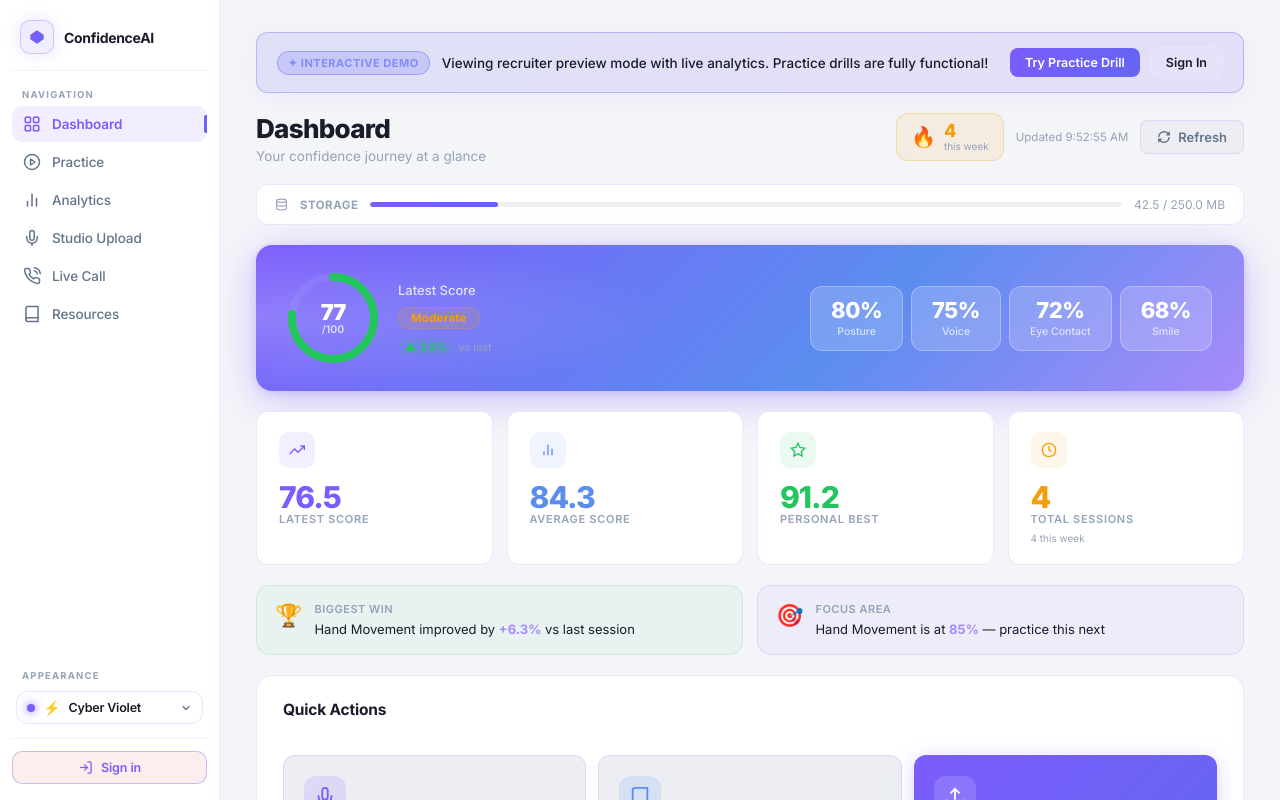
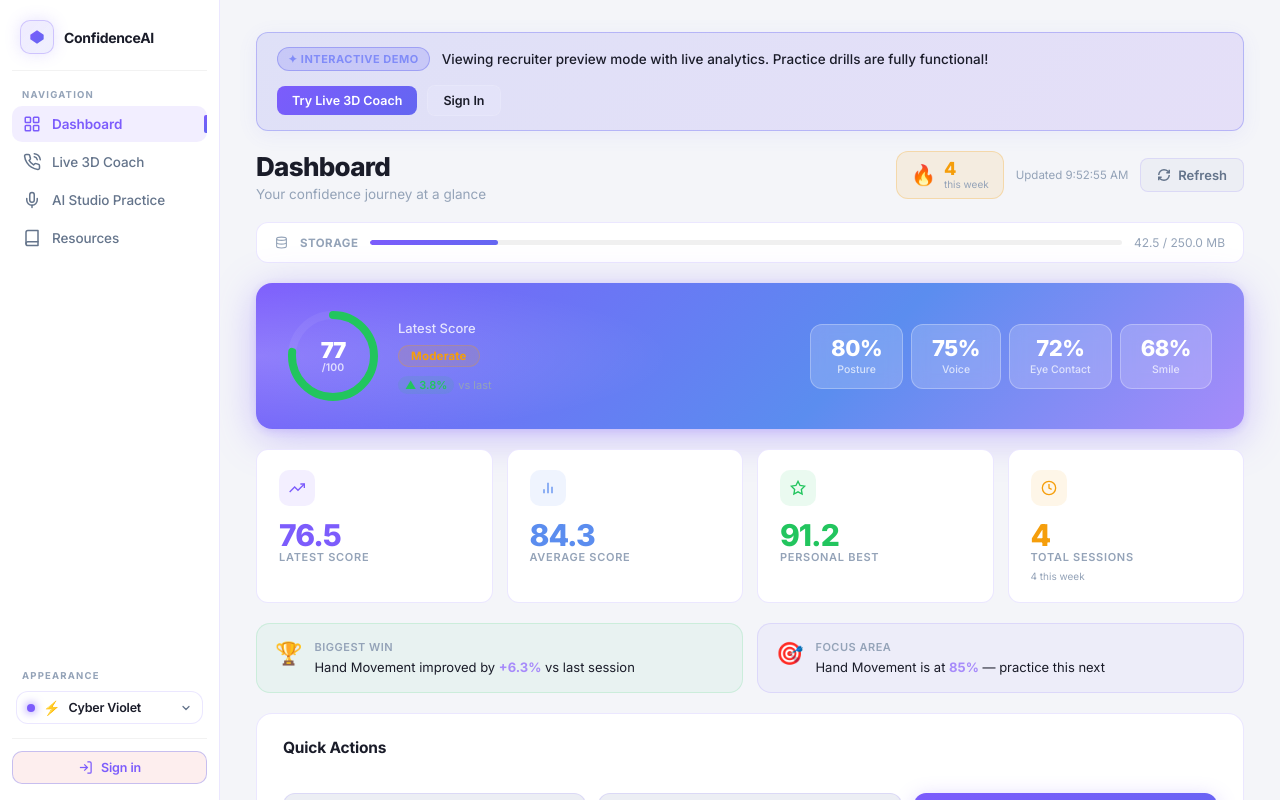
Before and after one commit to AbhayRanda/confidence-ai, a React (Create React App) app in the folder frontend/: page /dashboard in a window 1280 px wide. Built offline with nearby package versions, Linux system fonts and the light colour scheme.

Commit message:
refactor: streamline navigation bar and session table for clean recruiter UX

```diff
--- a/frontend/src/components/Navbar.js
+++ b/frontend/src/components/Navbar.js
@@ -22,43 +22,22 @@ const NAV_ITEMS = [
     ),
   },
   {
-    to: "/practice",
-    label: "Practice",
+    to: "/live",
+    label: "Live 3D Coach",
     icon: (
       <svg width="18" height="18" viewBox="0 0 24 24" fill="none" stroke="currentColor" strokeWidth="2" strokeLinecap="round" strokeLinejoin="round">
-        <circle cx="12" cy="12" r="10" />
-        <polygon points="10 8 16 12 10 16 10 8" />
-      </svg>
-    ),
-  },
-  {
-    to: "/progress",
-    label: "Analytics",
-    icon: (
-      <svg width="18" height="18" viewBox="0 0 24 24" fill="none" stroke="currentColor" strokeWidth="2" strokeLinecap="round" strokeLinejoin="round">
-        <line x1="18" y1="20" x2="18" y2="10" />
-        <line x1="12" y1="20" x2="12" y2="4" />
-        <line x1="6" y1="20" x2="6" y2="14" />
+        <path d="M15.05 5A5 5 0 0 1 19 8.95M15.05 1A9 9 0 0 1 23 8.94" />
+        <path d="M22 16.92v3a2 2 0 0 1-2.18 2 19.79 19.79 0 0 1-8.63-3.07 19.5 19.5 0 0 1-6-6 19.79 19.79 0 0 1-3.07-8.67A2 2 0 0 1 4.11 2h3a2 2 0 0 1 2 1.72c.127.96.361 1.903.7 2.81a2 2 0 0 1-.45 2.11L8.09 9.91a16 16 0 0 0 6 6l1.27-1.27a2 2 0 0 1 2.11-.45c.907.339 1.85.573 2.81.7A2 2 0 0 1 22 16.92z" />
       </svg>
     ),
   },
   {
     to: "/ai",
-    label: "Studio Upload",
+    label: "AI Studio Practice",
     icon: (
       <svg width="18" height="18" viewBox="0 0 24 24" fill="none" stroke="currentColor" strokeWidth="2" strokeLinecap="round" strokeLinejoin="round">
         <path d="M12 2a3 3 0 0 0-3 3v7a3 3 0 0 0 6 0V5a3 3 0 0 0-3-3Z"/>
         <path d="M19 10v2a7 7 0 0 1-14 0v-2"/><line x1="12" y1="19" x2="12" y2="22"/>
-      </svg>
-    ),
-  },
-  {
-    to: "/live",
-    label: "Live Call",
-    icon: (
-      <svg width="18" height="18" viewBox="0 0 24 24" fill="none" stroke="currentColor" strokeWidth="2" strokeLinecap="round" strokeLinejoin="round">
-        <path d="M15.05 5A5 5 0 0 1 19 8.95M15.05 1A9 9 0 0 1 23 8.94" />
-        <path d="M22 16.92v3a2 2 0 0 1-2.18 2 19.79 19.79 0 0 1-8.63-3.07 19.5 19.5 0 0 1-6-6 19.79 19.79 0 0 1-3.07-8.67A2 2 0 0 1 4.11 2h3a2 2 0 0 1 2 1.72c.127.96.361 1.903.7 2.81a2 2 0 0 1-.45 2.11L8.09 9.91a16 16 0 0 0 6 6l1.27-1.27a2 2 0 0 1 2.11-.45c.907.339 1.85.573 2.81.7A2 2 0 0 1 22 16.92z" />
       </svg>
     ),
   },
--- a/frontend/src/pages/Dashboard.js
+++ b/frontend/src/pages/Dashboard.js
@@ -417,8 +417,8 @@ function Dashboard() {
             </span>
           </div>
           <div className="dash-guest-actions">
-            <button onClick={() => navigate("/practice")} className="dash-guest-btn dash-guest-btn--primary">
-              Try Practice Drill
+            <button onClick={() => navigate("/live")} className="dash-guest-btn dash-guest-btn--primary">
+              Try Live 3D Coach
             </button>
             <button onClick={() => navigate("/login")} className="dash-guest-btn dash-guest-btn--secondary">
               Sign In
@@ -586,35 +586,35 @@ function Dashboard() {
           <h2 className="dash-section-title">Quick Actions</h2>
         </div>
         <div className="dash-actions-grid">
+          <button className="dash-action-card" onClick={() => navigate("/live")} id="start-live-btn">
+            <div className="dash-action-icon" style={{ background: "rgba(124,92,252,0.15)", color: "#7c5cfc" }}>
+              <svg width="22" height="22" viewBox="0 0 24 24" fill="none" stroke="currentColor" strokeWidth="2">
+                <path d="M15.05 5A5 5 0 0 1 19 8.95M15.05 1A9 9 0 0 1 23 8.94" />
+                <path d="M22 16.92v3a2 2 0 0 1-2.18 2 19.79 19.79 0 0 1-8.63-3.07 19.5 19.5 0 0 1-6-6 19.79 19.79 0 0 1-3.07-8.67A2 2 0 0 1 4.11 2h3a2 2 0 0 1 2 1.72c.127.96.361 1.903.7 2.81a2 2 0 0 1-.45 2.11L8.09 9.91a16 16 0 0 0 6 6l1.27-1.27a2 2 0 0 1 2.11-.45c.907.339 1.85.573 2.81.7A2 2 0 0 1 22 16.92z" />
+              </svg>
+            </div>
+            <div className="dash-action-label">Live 3D Coach</div>
+            <div className="dash-action-desc">Mock interview with 3D avatar</div>
+          </button>
           <button className="dash-action-card" onClick={() => navigate("/ai")} id="start-practice-btn">
-            <div className="dash-action-icon" style={{ background: "rgba(124,92,252,0.15)", color: "#7c5cfc" }}>
+            <div className="dash-action-icon" style={{ background: "rgba(91,141,239,0.15)", color: "#5b8def" }}>
               <svg width="22" height="22" viewBox="0 0 24 24" fill="none" stroke="currentColor" strokeWidth="2">
                 <path d="M12 2a3 3 0 0 0-3 3v7a3 3 0 0 0 6 0V5a3 3 0 0 0-3-3Z"/>
                 <path d="M19 10v2a7 7 0 0 1-14 0v-2"/><line x1="12" y1="19" x2="12" y2="22"/>
               </svg>
             </div>
-            <div className="dash-action-label">AI Practice</div>
-            <div className="dash-action-desc">Start real-time training</div>
+            <div className="dash-action-label">Studio Practice</div>
+            <div className="dash-action-desc">Video &amp; vocal analysis</div>
           </button>
-          <button className="dash-action-card" onClick={() => navigate("/resources")} id="resources-btn">
-            <div className="dash-action-icon" style={{ background: "rgba(91,141,239,0.15)", color: "#5b8def" }}>
+          <button className="dash-action-card dash-action-card--primary" onClick={() => navigate("/resources")} id="resources-btn">
+            <div className="dash-action-icon" style={{ background: "rgba(255,255,255,0.15)", color: "#fff" }}>
               <svg width="22" height="22" viewBox="0 0 24 24" fill="none" stroke="currentColor" strokeWidth="2">
                 <path d="M4 19.5A2.5 2.5 0 0 1 6.5 17H20"/>
                 <path d="M6.5 2H20v20H6.5A2.5 2.5 0 0 1 4 19.5v-15A2.5 2.5 0 0 1 6.5 2z"/>
               </svg>
             </div>
-            <div className="dash-action-label">Resources</div>
-            <div className="dash-action-desc">Browse tips &amp; guides</div>
-          </button>
-          <button className="dash-action-card dash-action-card--primary" onClick={() => navigate("/ai")} id="upload-btn">
-            <div className="dash-action-icon" style={{ background: "rgba(255,255,255,0.15)", color: "#fff" }}>
-              <svg width="22" height="22" viewBox="0 0 24 24" fill="none" stroke="currentColor" strokeWidth="2">
-                <path d="M21 15v4a2 2 0 0 1-2 2H5a2 2 0 0 1-2-2v-4"/>
-                <polyline points="17 8 12 3 7 8"/><line x1="12" y1="3" x2="12" y2="15"/>
-              </svg>
-            </div>
-            <div className="dash-action-label" style={{ color: "#fff" }}>Upload Video</div>
-            <div className="dash-action-desc" style={{ color: "rgba(255,255,255,0.65)" }}>Analyze a recording</div>
+            <div className="dash-action-label" style={{ color: "#fff" }}>Resources</div>
+            <div className="dash-action-desc" style={{ color: "rgba(255,255,255,0.65)" }}>Browse tips &amp; guides</div>
           </button>
         </div>
       </div>
@@ -739,8 +739,7 @@ function Dashboard() {
                       </td>
                       <td className="dash-td">
                         <div className="dash-row-actions">
-                          <button className="dash-analytics-btn" onClick={() => navigate(`/video/${d.id}`)}>Analytics</button>
-                          <button className="dash-delete-btn"    onClick={() => handleDelete(d.id)}>Delete</button>
+                          <button className="dash-delete-btn" onClick={() => handleDelete(d.id)}>Delete</button>
                         </div>
                       </td>
                     </tr>
@@ -820,12 +819,6 @@ function Dashboard() {
                   </div>
 
                   <div className="dash-m-actions">
-                    <button
-                      className="dash-m-analytics-btn"
-                      onClick={() => navigate(`/video/${d.id}`)}
-                    >
-                      📊 View Session Analytics
-                    </button>
                     <button
                       className="dash-delete-btn"
                       onClick={() => handleDelete(d.id)}
```
